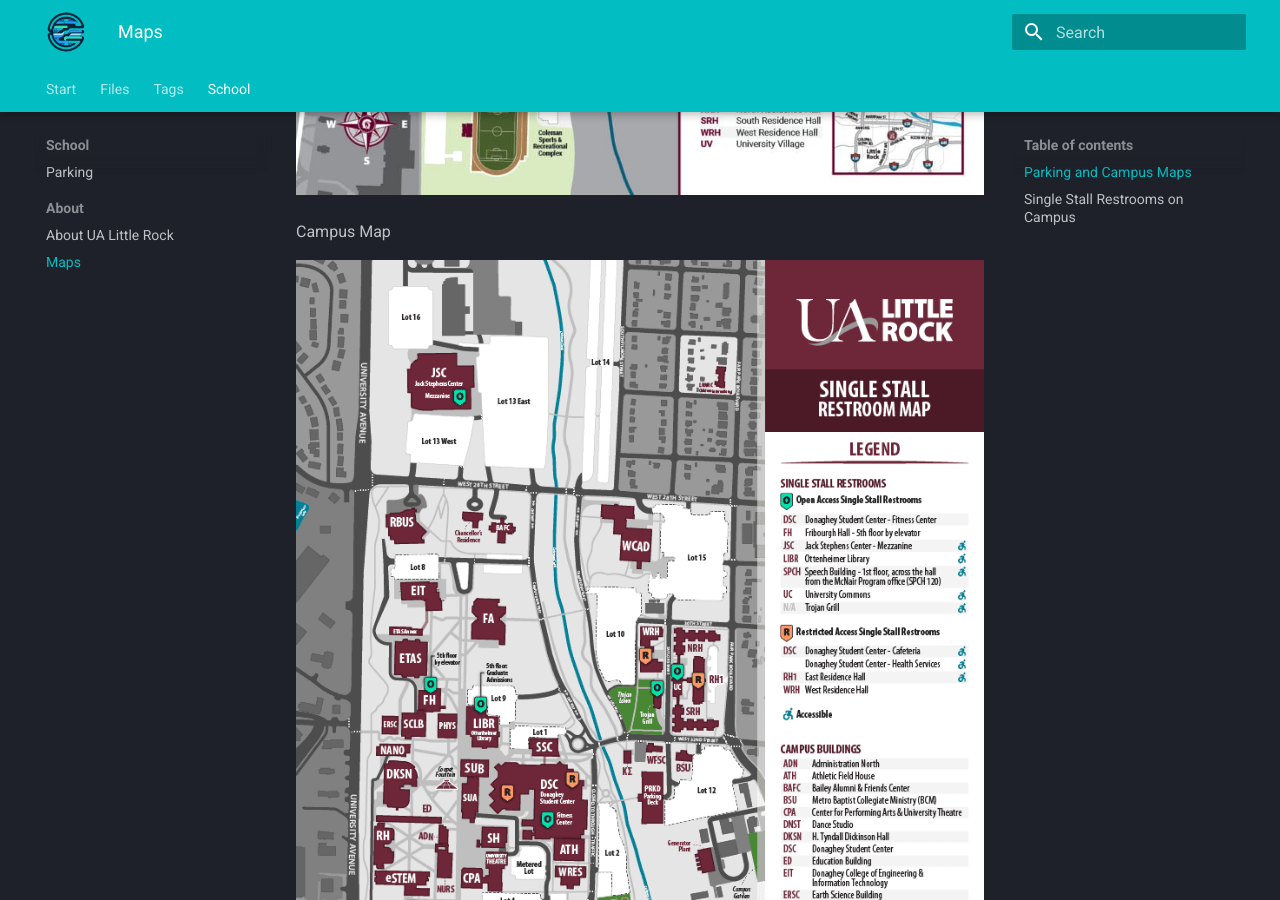
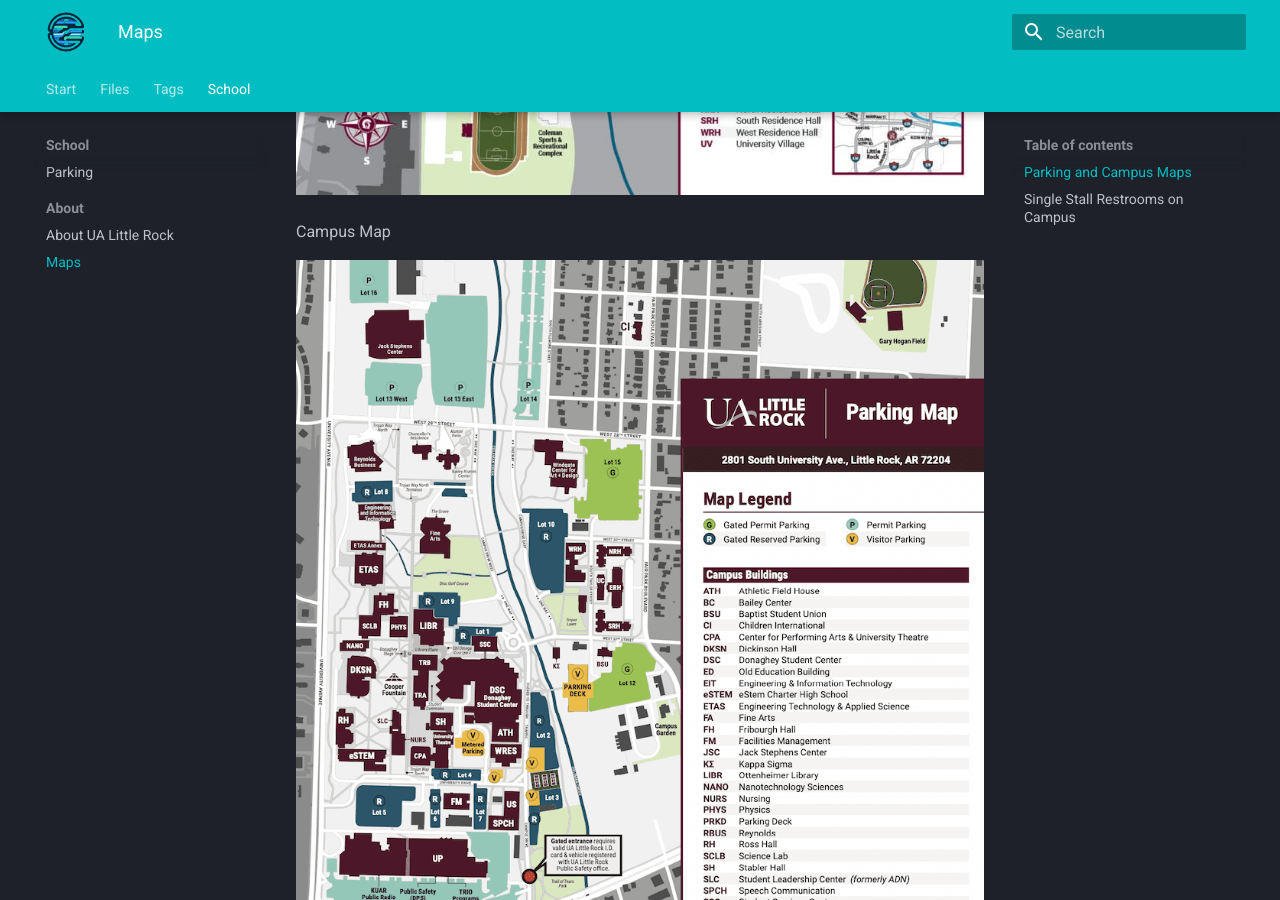
Before and after one commit to dcronin05/docs.dcron.in, an MkDocs documentation site: the page built from docs/school/About/maps.md, in a window 1280 px wide and 900 px high, scrolled down 1267 px. Built offline with MkDocs 1.6.1 and Material for MkDocs 9.7.7, drawn with Linux system fonts in a browser that asks for light colours; comment, search, counter and statistics services are not loaded.

Commit message:
update maps

```diff
--- a/docs/school/About/maps.md
+++ b/docs/school/About/maps.md
@@ -11,7 +11,7 @@
 
 Campus Map
 
-[![UA Little Rock Parking Map](../../files/imgs/2020-08-26_single-stall-restroom-map-web.png)](../../files/Parking-Map-2024.pdf)
+[![UA Little Rock Parking Map](../../files/imgs/Screenshot-2024-09-06-at-4.webp)](../../files/Parking-Map-2024.pdf)
 
 Parking Map
 
```
